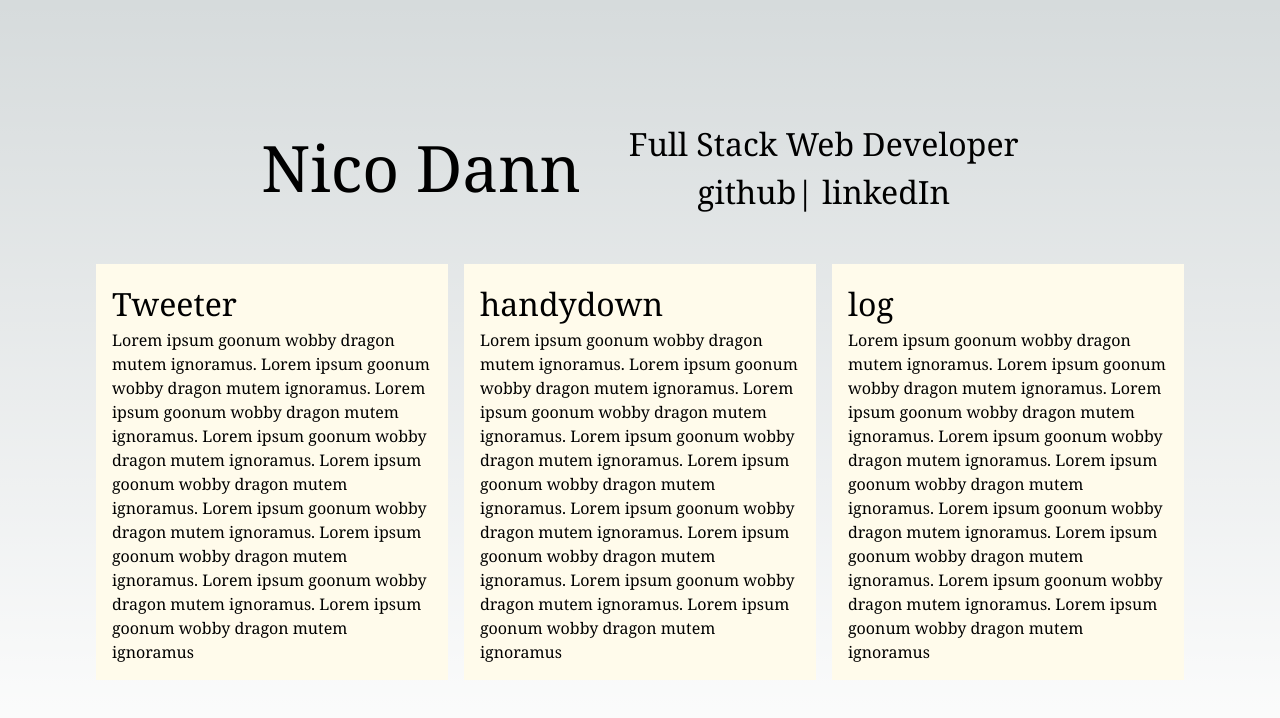
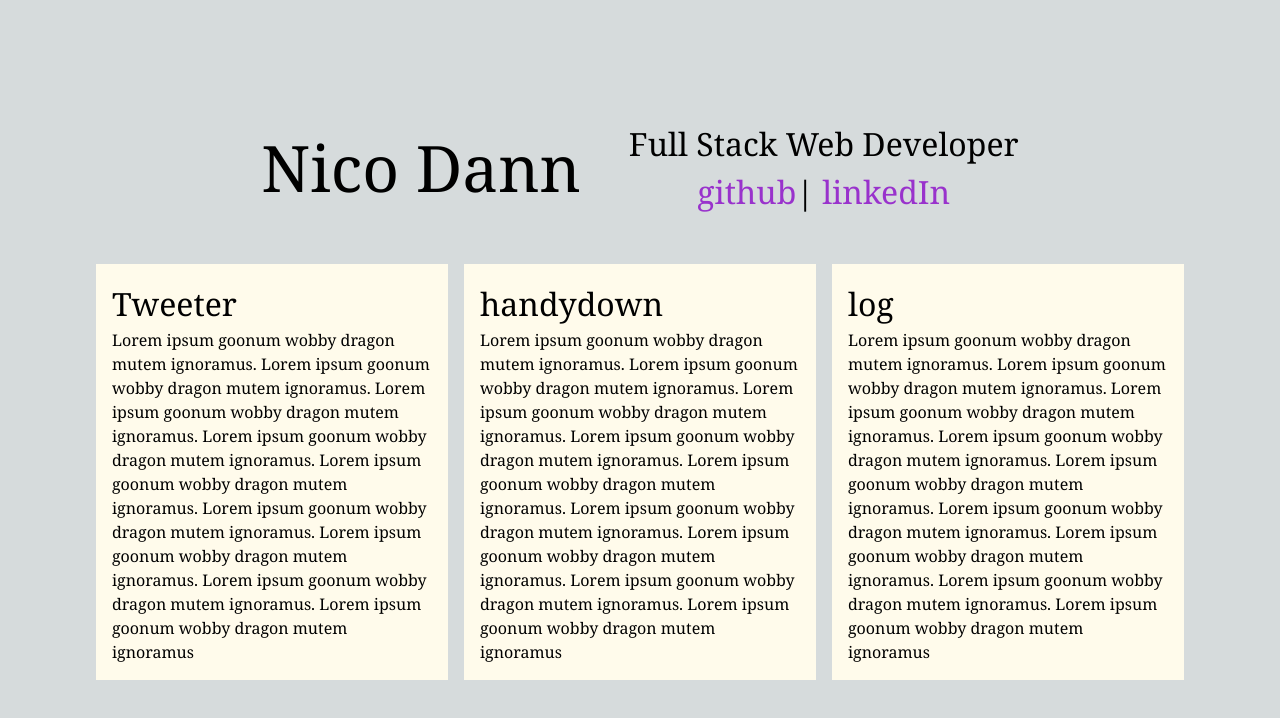
Before and after one commit to nicodann/portfolio, a Next.js app: page / in a window 1280 px wide. Shown: the top 718 px of the page. Built offline with nearby package versions, Linux system fonts and the light colour scheme.

Commit message:
Add pretter.rc. Style links.

```diff
--- a/app/globals.css
+++ b/app/globals.css
@@ -18,12 +18,13 @@
 
 body {
   color: rgb(var(--foreground-rgb));
-  background: linear-gradient(
+  background: rgb(var(--background-start-rgb))
+  /* background: linear-gradient(
       to bottom,
       transparent,
       rgb(var(--background-end-rgb))
     )
-    rgb(var(--background-start-rgb));
+    rgb(var(--background-start-rgb)); */
 }
 
 h1 {
@@ -33,3 +34,7 @@ h1 {
 h2 {
   font-size: 2em;
 }
+
+a {
+  color: darkorchid;
+}
--- a/app/page.tsx
+++ b/app/page.tsx
@@ -46,7 +46,16 @@ export default function Home() {
           </h2>
 
           <section className="flex gap-2">
-            {links.map((link,i) => <h2 key={i}><Link href={link.href}>{link.name}{i < links.length -1 && '|'}</Link></h2>)}
+            {links.map((link,i) => (
+
+              <h2 key={i}>
+                <Link href={link.href}>
+                  {link.name}
+                </Link>
+                {i < links.length -1 && '|'}
+              </h2>
+            )
+            )}
           </section>
 
         </section>
```
Also changed, not shown: 1 other file (tests, documents, lock files or other folders).
